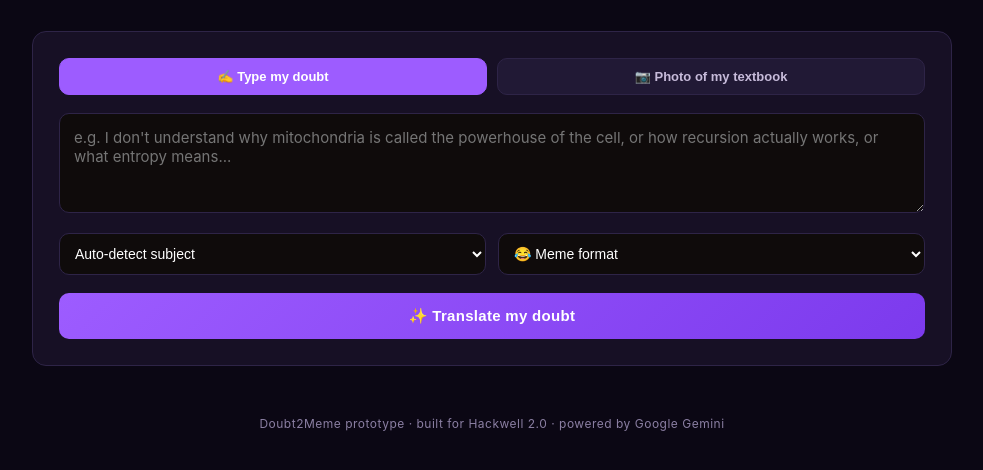
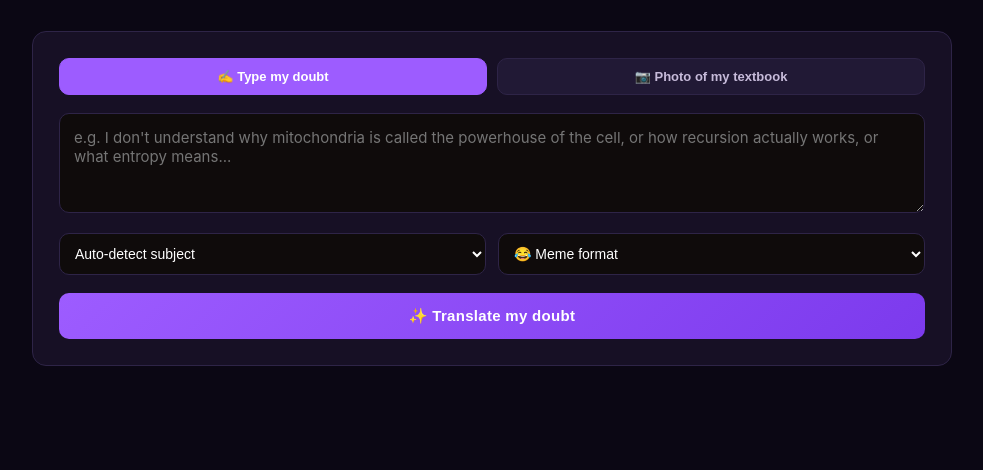
Before and after one commit to preethic07/doubt2meme, a website: page index.html in a window 1280 px wide. Shown: the part 170-640 px from the top of the page, without its empty margins (148-1131 px from the left). Drawn offline with Linux system fonts and the light colour scheme.

Commit message:
Update index.html

```diff
--- a/index.html
+++ b/index.html
@@ -16,7 +16,7 @@
     font-family:-apple-system,BlinkMacSystemFont,"Segoe UI",Calibri,Roboto,sans-serif;
     min-height:100vh;
   }
-  .wrap{max-width:960px; margin:0 auto; padding:36px 20px 80px;}
+  .wrap{max-width:960px; margin:0 auto; padding:36px 20px 48px;}
   header{text-align:center; margin-bottom:34px; position:relative;}
   .logo-badge{
     display:inline-flex; align-items:center; gap:10px; background:var(--card2);
@@ -167,8 +167,6 @@
   }
   .history-item:hover{border-color:var(--violet); color:white;}
   .history-item span.fmt{color:var(--violet); font-size:11px; font-weight:700; white-space:nowrap;}
-
-  footer{text-align:center; color:var(--grey2); font-size:12px; margin-top:50px; letter-spacing:0.5px;}
 </style>
 </head>
 <body>
@@ -238,7 +236,6 @@
     <div class="history" id="historyList"></div>
   </div>
 
-  <footer>Doubt2Meme prototype · built for Hackwell 2.0 · powered by Google Gemini</footer>
 </div>
 
 <script>
```
